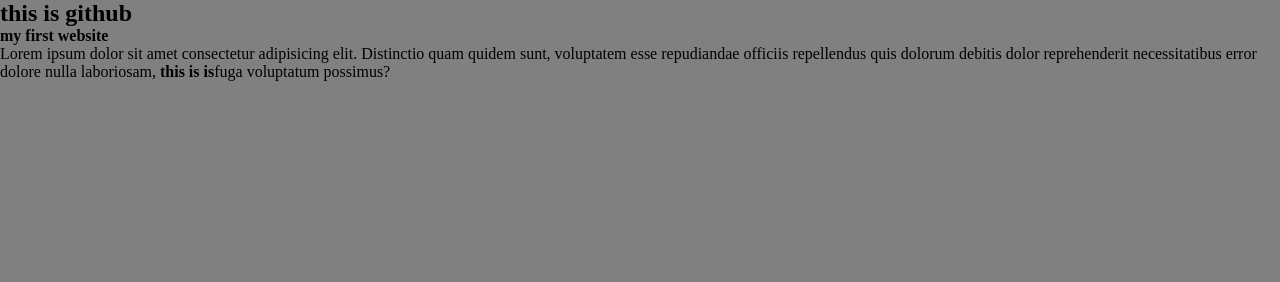
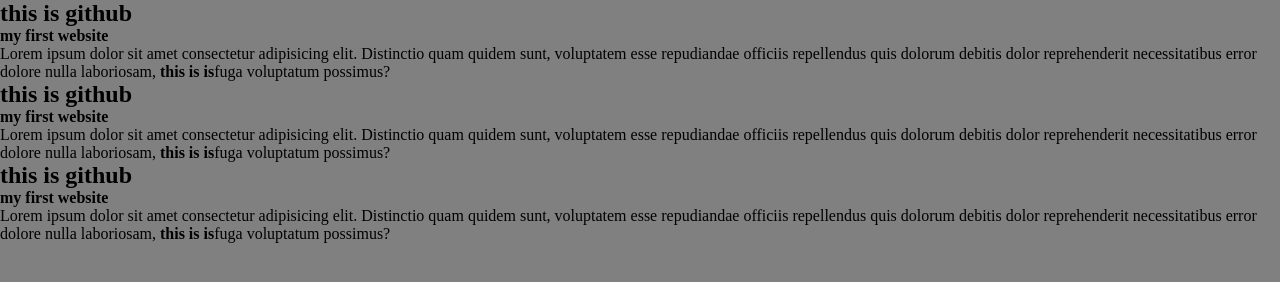
Before and after one commit to airinrahat/my-simple-website, a plain HTML site: page index.html in a window 1280 px wide. Drawn offline with Linux system fonts and the light colour scheme.

Commit message:
this is add

```diff
--- a/index.html
+++ b/index.html
@@ -12,5 +12,15 @@
    <p>Lorem ipsum dolor sit amet consectetur adipisicing elit. Distinctio quam quidem sunt, voluptatem esse repudiandae officiis repellendus quis dolorum debitis dolor reprehenderit necessitatibus error dolore nulla laboriosam,  <b>this is is</b>fuga voluptatum possimus?
    </p>
 
+   <h2>this is github</h2>
+   <h4>my first website </h4>
+   <p>Lorem ipsum dolor sit amet consectetur adipisicing elit. Distinctio quam quidem sunt, voluptatem esse repudiandae officiis repellendus quis dolorum debitis dolor reprehenderit necessitatibus error dolore nulla laboriosam,  <b>this is is</b>fuga voluptatum possimus?
+   </p>
+
+   <h2>this is github</h2>
+   <h4>my first website </h4>
+   <p>Lorem ipsum dolor sit amet consectetur adipisicing elit. Distinctio quam quidem sunt, voluptatem esse repudiandae officiis repellendus quis dolorum debitis dolor reprehenderit necessitatibus error dolore nulla laboriosam,  <b>this is is</b>fuga voluptatum possimus?
+   </p>
+
 </body>
 </html>
```
